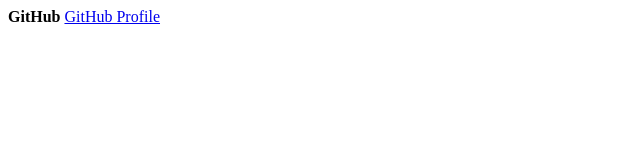
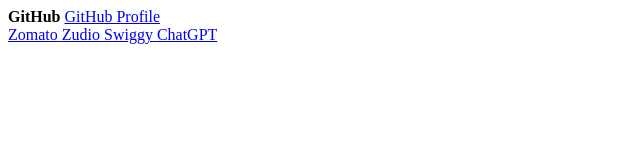
Before and after one commit to Vardharshini/Data-Analyst-Portfolio, a plain HTML site: page index.html in a window 1280 px wide. Shown: the whole page, without its empty margins (0-640 px from the left). Drawn offline with Linux system fonts and the light colour scheme.

Commit message:
Update index.html

```diff
--- a/index.html
+++ b/index.html
@@ -15,6 +15,30 @@
 
         </a>
 
+        <div class="github-project-links">
+
+            <a href="https://github.com/Vardharshini/Data-Analyst-Portfolio/tree/main/projects/zomato"
+               target="_blank">
+                Zomato
+            </a>
+
+            <a href="https://github.com/Vardharshini/Data-Analyst-Portfolio/tree/main/projects/zudio"
+               target="_blank">
+                Zudio
+            </a>
+
+            <a href="https://github.com/Vardharshini/Data-Analyst-Portfolio/tree/main/projects/swiggy"
+               target="_blank">
+                Swiggy
+            </a>
+
+            <a href="https://github.com/Vardharshini/Data-Analyst-Portfolio/tree/main/projects/ai-conversation"
+               target="_blank">
+                ChatGPT
+            </a>
+
+        </div>
+
     </div>
 
 </div>
```
